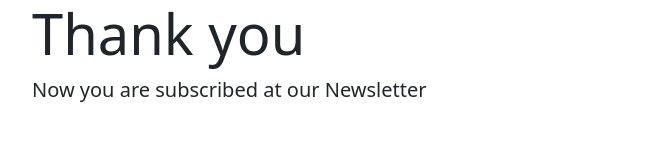
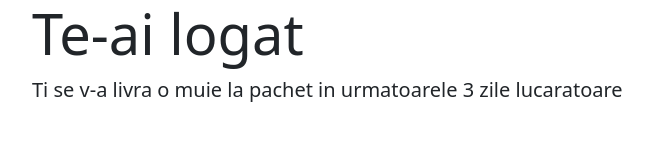
Before and after one commit to ennkaos/Login-System-Node-Js, a website: page succes.html in a window 1280 px wide. Shown: the whole page, without its empty margins (50-703 px from the left). Drawn offline with nearby package versions, Linux system fonts and the light colour scheme.

Commit message:
Version2

```diff
--- a/succes.html
+++ b/succes.html
@@ -13,8 +13,8 @@
 <body>
     <div class="jumbotron jumbotron-fluid">
         <div class="container">
-            <h1 class="display-4">Thank you</h1>
-            <p class="lead">Now you are subscribed at our Newsletter</p>
+            <h1 class="display-4">Te-ai logat</h1>
+            <p class="lead">Ti se v-a livra o muie la pachet in urmatoarele 3 zile lucaratoare</p>
         </div>
 
     </div>
```
Also changed, not shown: failure.html (+1 -1 lines), signup.html (+1 -1 lines).
